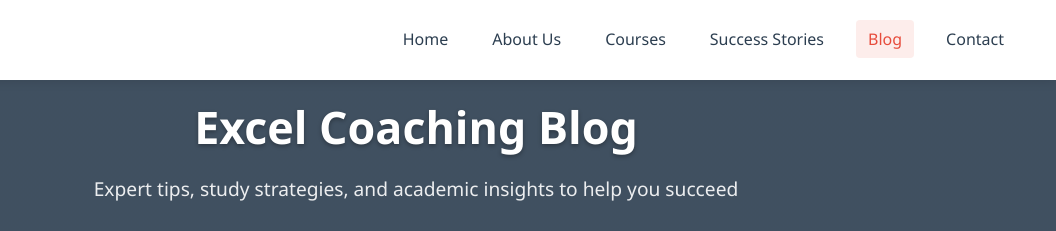
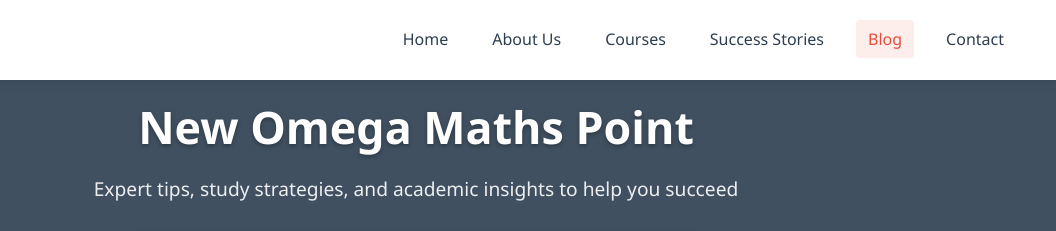
Before and after one commit to GAMINGSHIVAM28/coaching_website, a plain HTML site: page blog/index.html in a window 1280 px wide. Shown: the top 231 px of the page, 224-1280 px from the left. Drawn offline with Linux system fonts and the light colour scheme.

Commit message:
update the name of the coahing

```diff
--- a/blog/index.html
+++ b/blog/index.html
@@ -49,7 +49,7 @@
     <section class="blog-hero">
         <div class="container">
             <div class="hero-content">
-                <h1 class="hero-title">Excel Coaching Blog</h1>
+                <h1 class="hero-title">New Omega Maths Point</h1>
                 <p class="hero-subtitle">Expert tips, study strategies, and academic insights to help you succeed</p>
                 <div class="search-box">
                     <form action="./search.html" method="GET" class="search-form">
```
Also changed, not shown: index.html (+1 -1 lines).
